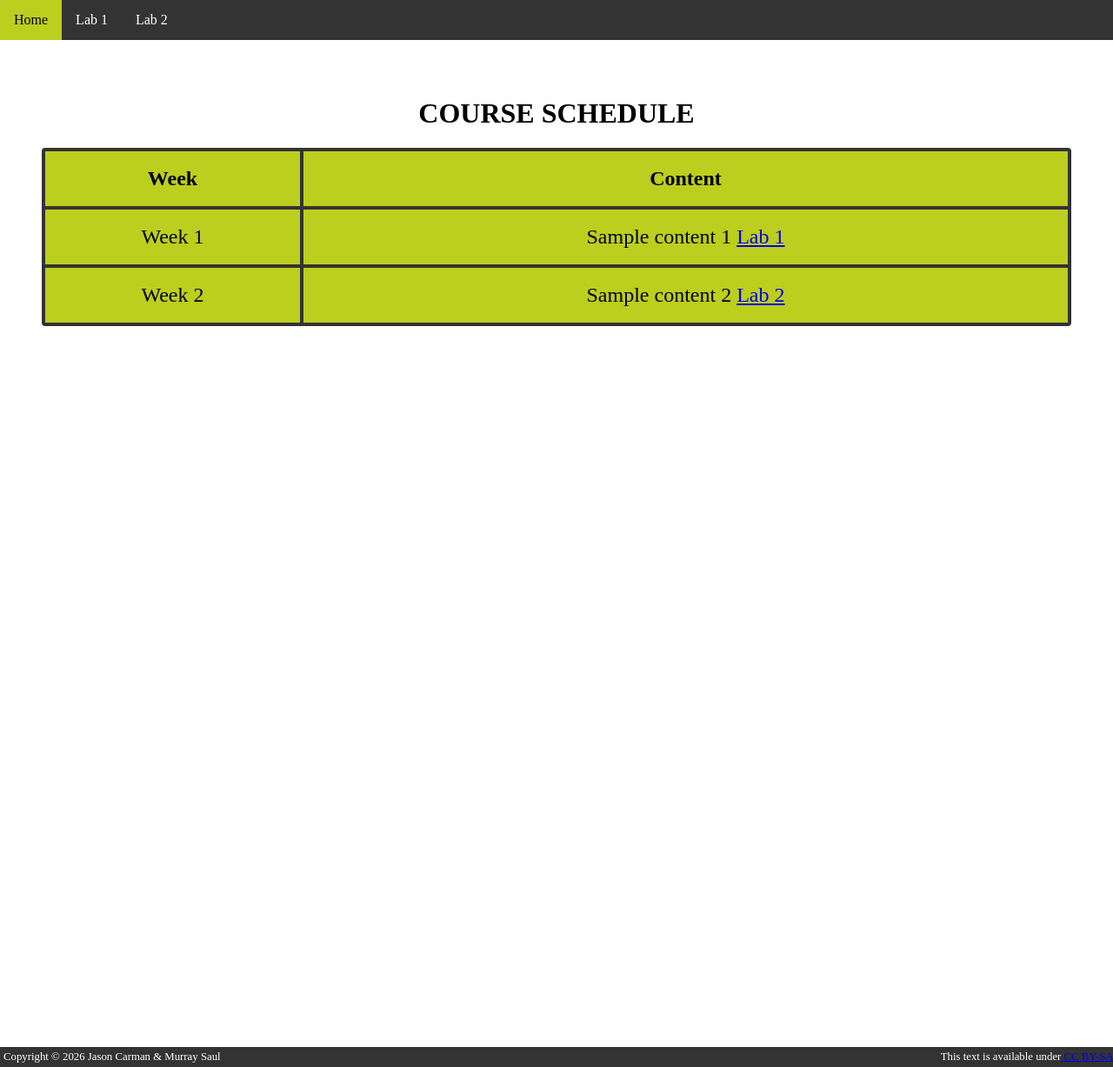
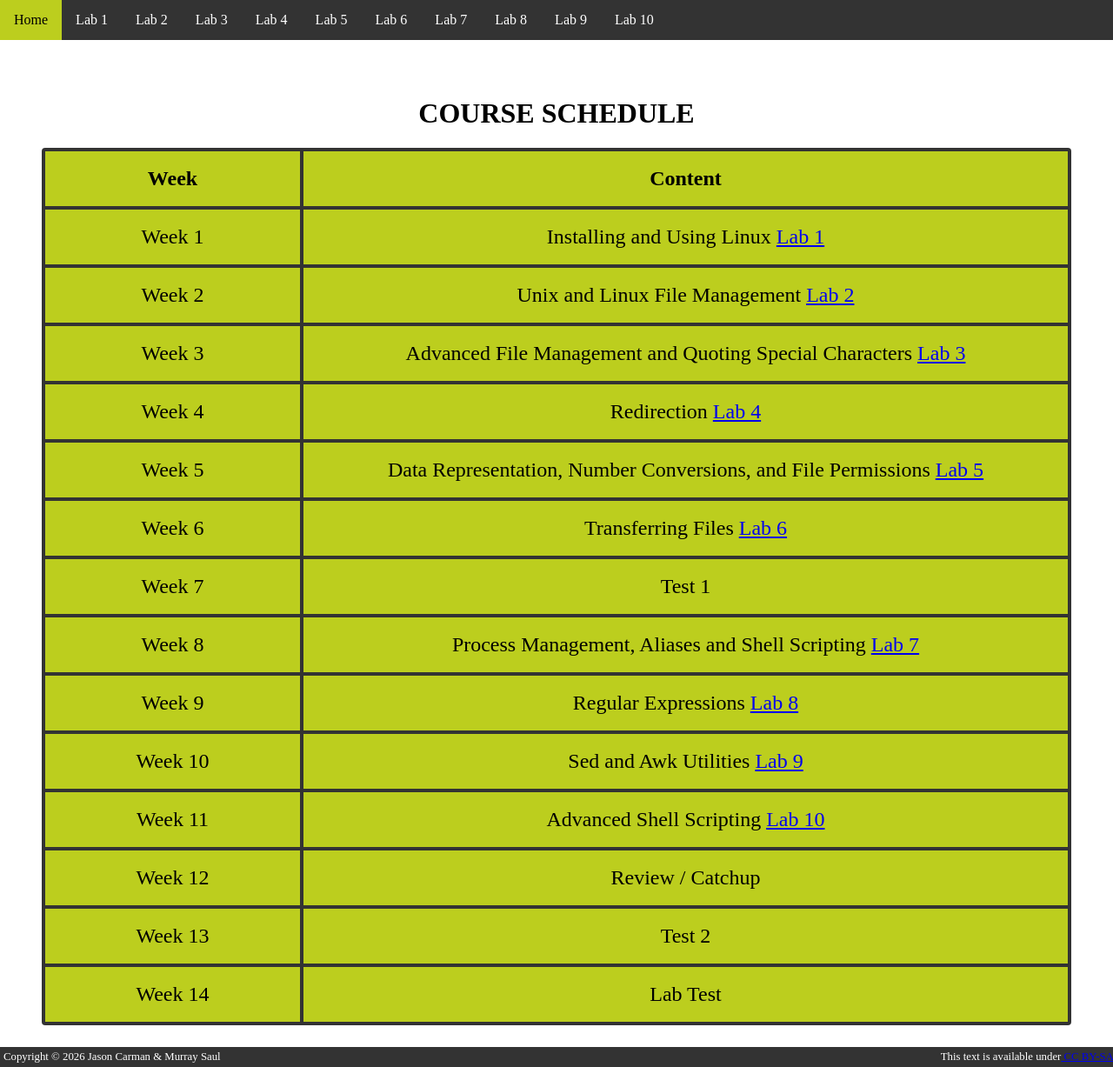
Before and after one commit to jmcarman/lin1.github.io, a Jekyll site: the page built from index.md, in a window 1280 px wide and 1227 px high. Shown: the whole window at 87% size. Built offline with Jekyll 4.4.1, drawn with Linux system fonts in a browser that asks for light colours.

Commit message:
Updated course schedule and nav.

```diff
--- a/_config.yml
+++ b/_config.yml
@@ -3,9 +3,9 @@ defaults:
       path: ""
     values:
       layout: default
-url: "https://jmcarman.github.io/"
-baseurl: "/lin1.github.io/"
+url: "https://lin1.jmcarman.tech/"
+baseurl: "/"
 author: "Jason Carman & Murray Saul"
-description: "Course website"
+description: "Introduction to Linux"
 keywords: "introduction to linux, linux, github, open source, cnet206"
 license: "CC BY-SA"
--- a/_includes/nav.md
+++ b/_includes/nav.md
@@ -8,3 +8,11 @@ Update the content as follows:
 - [Home]({{ '/index.html' | relative_url }}){% if page.url == '/' or page.url == '/index.html' %}{: .active}{% endif %}
 - [Lab 1]({{ '/lab1.html' | relative_url }}){% if page.url == '/lab1.html' %}{: .active}{% endif %}
 - [Lab 2]({{ '/lab2.html' | relative_url }}){% if page.url == '/lab2.html' %}{: .active}{% endif %}
+- [Lab 3]({{ '/lab3.html' | relative_url }}){% if page.url == '/lab3.html' %}{: .active}{% endif %}
+- [Lab 4]({{ '/lab4.html' | relative_url }}){% if page.url == '/lab4.html' %}{: .active}{% endif %}
+- [Lab 5]({{ '/lab5.html' | relative_url }}){% if page.url == '/lab5.html' %}{: .active}{% endif %}
+- [Lab 6]({{ '/lab6.html' | relative_url }}){% if page.url == '/lab6.html' %}{: .active}{% endif %}
+- [Lab 7]({{ '/lab7.html' | relative_url }}){% if page.url == '/lab7.html' %}{: .active}{% endif %}
+- [Lab 8]({{ '/lab8.html' | relative_url }}){% if page.url == '/lab8.html' %}{: .active}{% endif %}
+- [Lab 9]({{ '/lab9.html' | relative_url }}){% if page.url == '/lab9.html' %}{: .active}{% endif %}
+- [Lab 10]({{ '/lab10.html' | relative_url }}){% if page.url == '/lab10.html' %}{: .active}{% endif %}
--- a/index.md
+++ b/index.md
@@ -7,6 +7,18 @@ description: Course schedule
 
 | Week | Content |
 |:----|:------------|
-| Week 1 | Sample content 1 [Lab 1](./lab1.md) |
-| Week 2 | Sample content 2 [Lab 2](./lab2.md) |
+| Week 1 | Installing and Using Linux [Lab 1](./lab1.md) |
+| Week 2 | Unix and Linux File Management [Lab 2](./lab2.md) |
+| Week 3 | Advanced File Management and Quoting Special Characters [Lab 3](./lab3.md) |
+| Week 4 | Redirection [Lab 4](./lab4.md) |
+| Week 5 | Data Representation, Number Conversions, and File Permissions [Lab 5](./lab5.md) |
+| Week 6 | Transferring Files [Lab 6](./lab6.md) |
+| Week 7 | Test 1 |
+| Week 8 | Process Management, Aliases and Shell Scripting [Lab 7](./lab7.md) |
+| Week 9 | Regular Expressions [Lab 8](./lab8.md) |
+| Week 10 | Sed and Awk Utilities [Lab 9](./lab9.md) |
+| Week 11 | Advanced Shell Scripting [Lab 10](./lab10.md) |
+| Week 12 | Review / Catchup |
+| Week 13 | Test 2 |
+| Week 14 | Lab Test |
 {: .grid-container}
```
